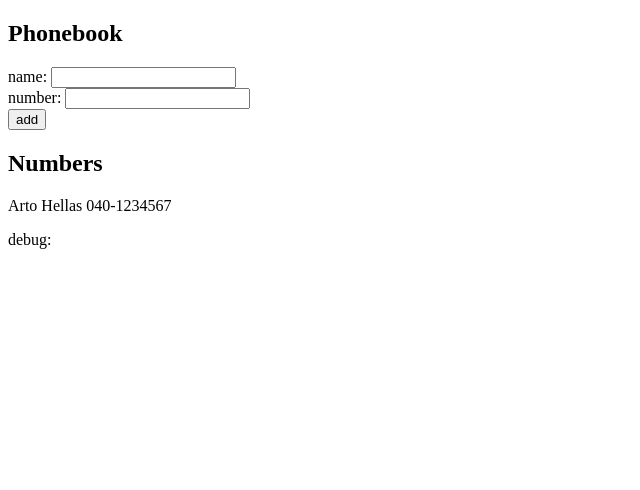
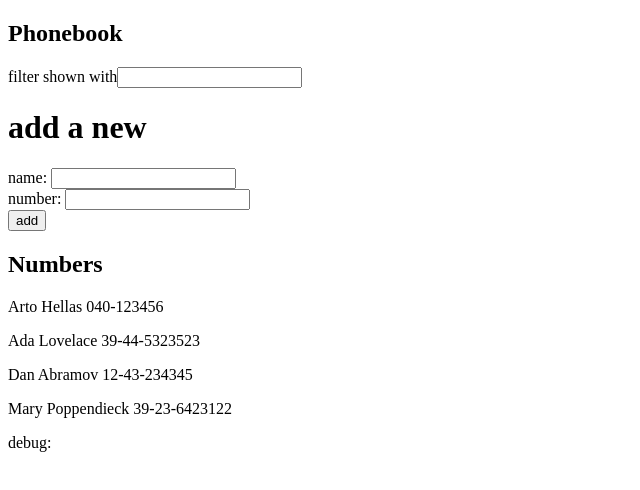
Before and after one commit to peisong13/fullstackopen_exercise, a React (Create React App) app in the folder part2/phonebook/: page / in a window 1280 px wide. Shown: the top 490 px of the page, without its empty margins (0-640 px from the left). Built offline with nearby package versions, Linux system fonts and the light colour scheme.

Commit message:
answer 2.9

```diff
--- a/part2/phonebook/src/App.js
+++ b/part2/phonebook/src/App.js
@@ -1,17 +1,22 @@
 import { useState } from 'react'
-const PersonNumber = ({name, number}) => {
+const PersonNumber = ({person}) => {
   return (
-    <p key={name}>
-      {name} {number}
+    <p key={person.id}>
+      {person.name} {person.number}
     </p>
   )
 }
 const App = () => {
   const [persons, setPersons] = useState([
-    { name: 'Arto Hellas', number : '040-1234567' }
+    { name: 'Arto Hellas', number: '040-123456', id: 1 },
+    { name: 'Ada Lovelace', number: '39-44-5323523', id: 2 },
+    { name: 'Dan Abramov', number: '12-43-234345', id: 3 },
+    { name: 'Mary Poppendieck', number: '39-23-6423122', id: 4 }
   ])
+
   const [newName, setNewName] = useState('')
   const [newNumber, setNewNumber] = useState('')
+  const [newNameFilter, setNewNameFilter] = useState('')
 
   const handleNameChange = (event) => {
       setNewName(event.target.value)
@@ -21,14 +26,17 @@
     setNewNumber(event.target.value)
   }
 
+  const handleNewNameFilter = (event) => {
+    setNewNameFilter(event.target.value)
+  }
+
   const addName = (event) => {
     event.preventDefault() // prevent default behaviour as required
     let nameObject = {
       name: newName,
-      number: newNumber
+      number: newNumber,
+      id: persons[persons.length-1].id + 1
     }
-
-
 
     // if none of the names in `persons` matches `newName`
     // (use `newName` instead of `event.target.value`),
@@ -47,7 +55,11 @@
   return (
     <div>
       <h2>Phonebook</h2>
+      <div>filter shown with
+        <input value={newNameFilter} onChange={handleNewNameFilter}></input>
+      </div>
       <form onSubmit={addName}>
+        <h1>add a new</h1>
         <div>
           name: <input value={newName} onChange={handleNameChange}/>
         </div>
@@ -59,7 +71,7 @@
         </div>
       </form>
       <h2>Numbers</h2>
-      {persons.map((person) => <PersonNumber name={person.name} number={person.number}/>)}
+      {persons.filter(person => person.name.toLowerCase().includes(newNameFilter)).map((person) => <PersonNumber person={person}/>)}
       <div>debug: {newName}</div>
     </div>
 
```
